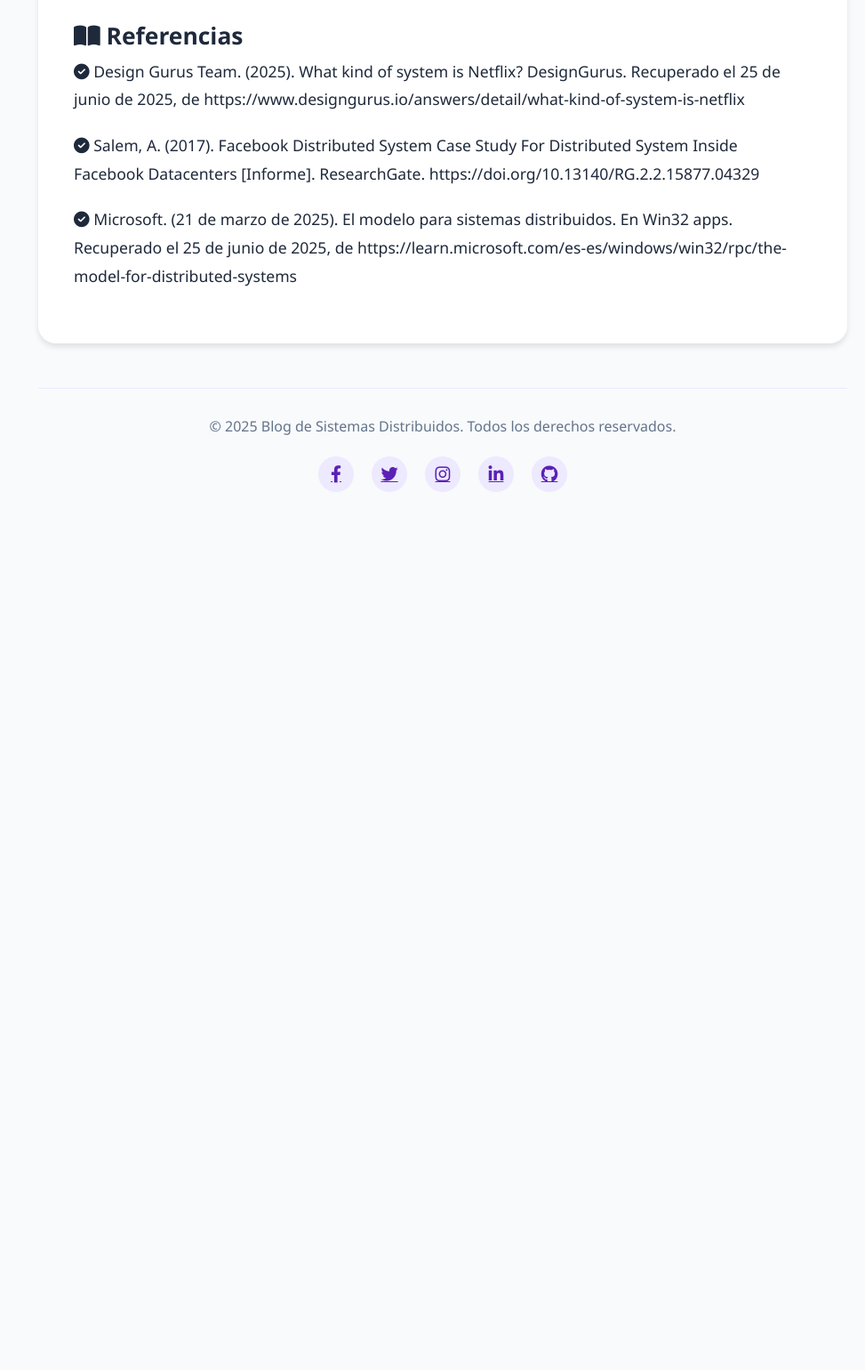
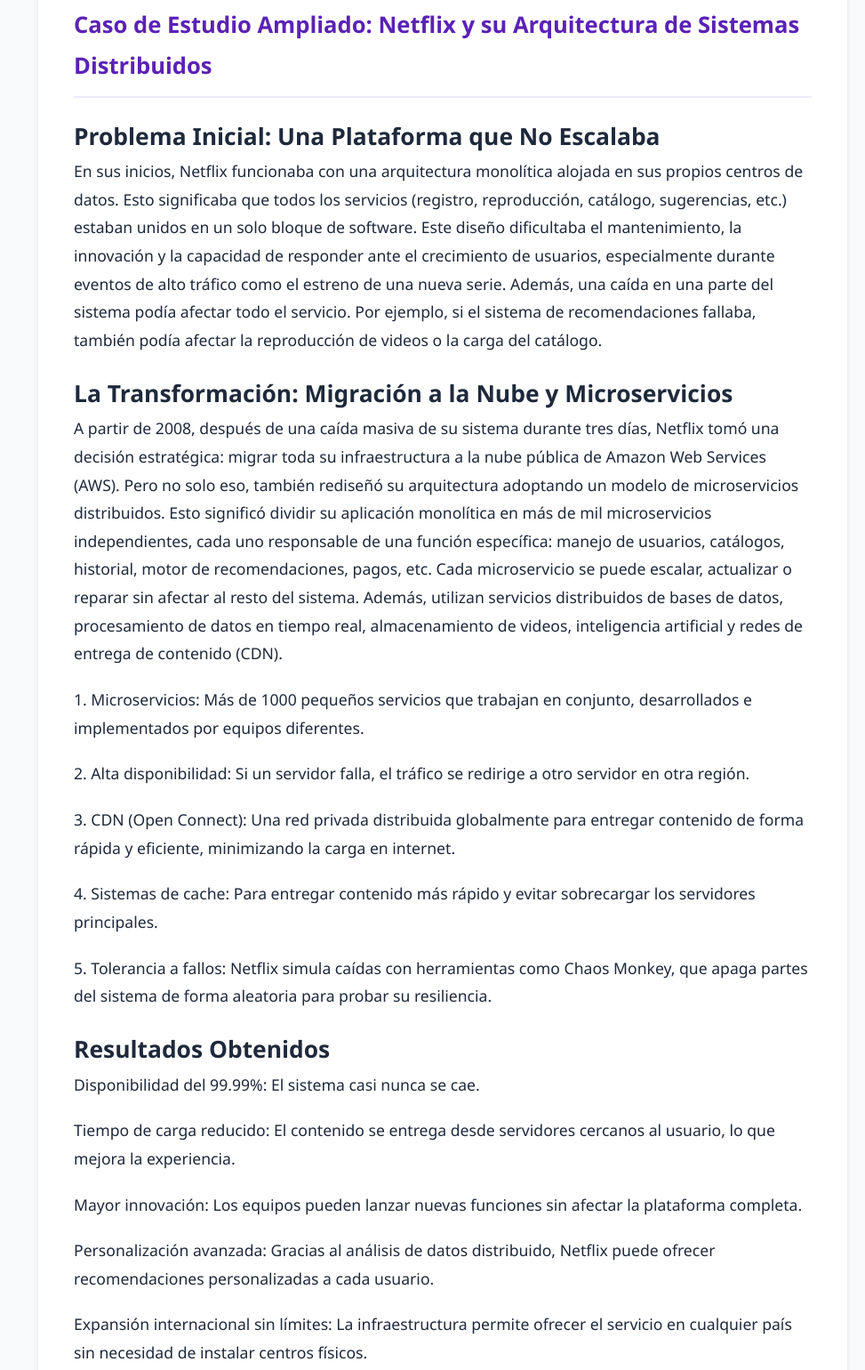
Before and after one commit to sanru29/sanru29.github.io, a plain HTML site: page index.html in a window 1280 px wide. Shown: the part 3500-5040 px from the top of the page at 89% size, without its empty margins (307-1280 px from the left). Before the commit the page ends 4103 px from the top, so only its background shows below. Drawn offline with Linux system fonts and the light colour scheme.

Commit message:
Update index.html

```diff
--- a/index.html
+++ b/index.html
@@ -544,8 +544,39 @@
               mundo con alta disponibilidad y seguridad.
             </p>
 
+            <h3>Caso de Estudio Ampliado: Netflix y su Arquitectura de Sistemas Distribuidos</h3>
+
+            <h2>Problema Inicial: Una Plataforma que No Escalaba</h2>
+            <p>
+              En sus inicios, Netflix funcionaba con una arquitectura monolítica alojada en sus propios centros de datos. Esto significaba que todos los servicios (registro, reproducción, catálogo, sugerencias, etc.) estaban unidos en un solo bloque de software. Este diseño dificultaba el mantenimiento, la innovación y la capacidad de responder ante el crecimiento de usuarios, especialmente durante eventos de alto tráfico como el estreno de una nueva serie.
+Además, una caída en una parte del sistema podía afectar todo el servicio. Por ejemplo, si el sistema de recomendaciones fallaba, también podía afectar la reproducción de videos o la carga del catálogo.
+
+            </p>
+
+            <h2>La Transformación: Migración a la Nube y Microservicios</h2>
+            <p>
+             A partir de 2008, después de una caída masiva de su sistema durante tres días, Netflix tomó una decisión estratégica: migrar toda su infraestructura a la nube pública de Amazon Web Services (AWS). Pero no solo eso, también rediseñó su arquitectura adoptando un modelo de microservicios distribuidos.
+Esto significó dividir su aplicación monolítica en más de mil microservicios independientes, cada uno responsable de una función específica: manejo de usuarios, catálogos, historial, motor de recomendaciones, pagos, etc.
+Cada microservicio se puede escalar, actualizar o reparar sin afectar al resto del sistema. Además, utilizan servicios distribuidos de bases de datos, procesamiento de datos en tiempo real, almacenamiento de videos, inteligencia artificial y redes de entrega de contenido (CDN).
+            </p>
+            <p>1. Microservicios: Más de 1000 pequeños servicios que trabajan en conjunto, desarrollados e implementados por equipos diferentes.</p>
+            <p>2. Alta disponibilidad: Si un servidor falla, el tráfico se redirige a otro servidor en otra región.</p>
+            <p>3. CDN (Open Connect): Una red privada distribuida globalmente para entregar contenido de forma rápida y eficiente, minimizando la carga en internet.</p>
+            <p>4. Sistemas de cache: Para entregar contenido más rápido y evitar sobrecargar los servidores principales.</p>
+            <p>5. Tolerancia a fallos: Netflix simula caídas con herramientas como Chaos Monkey, que apaga partes del sistema de forma aleatoria para probar su resiliencia.</p>
+
+            <h2>Resultados Obtenidos</h2>
+            <p>Disponibilidad del 99.99%: El sistema casi nunca se cae.</p>
+            <p>Tiempo de carga reducido: El contenido se entrega desde servidores cercanos al usuario, lo que mejora la experiencia.</p>
+            <p>Mayor innovación: Los equipos pueden lanzar nuevas funciones sin afectar la plataforma completa.</p>
+            <p>Personalización avanzada: Gracias al análisis de datos distribuido, Netflix puede ofrecer recomendaciones personalizadas a cada usuario.</p>
+            <p>Expansión internacional sin límites: La infraestructura permite ofrecer el servicio en cualquier país sin necesidad de instalar centros físicos.</p>
+
+            <h2>Conclusión del Caso de Estudio</h2>
+            <p>El caso de Netflix es un claro ejemplo de cómo los sistemas distribuidos permiten a una empresa escalar globalmente, ofrecer alta disponibilidad, y mejorar la experiencia del usuario a través de la tecnología. Su transformación de una arquitectura monolítica a una distribuida no solo mejoró su estabilidad, sino que se convirtió en un referente de arquitectura moderna en la industria tecnológica.</p>
+
             <br>
-            <h2><i class="fas fa-book-open"></i> Referencias</h2>
+            <h3><i class="fas fa-book-open"></i> Referencias</h3>
             <p>
               <i class="fas fa-circle-check"></i> Design Gurus Team. (2025). What kind of system is Netflix? DesignGurus. Recuperado el 25 de junio de 2025, de https://www.designgurus.io/answers/detail/what-kind-of-system-is-netflix
             </p>
```
